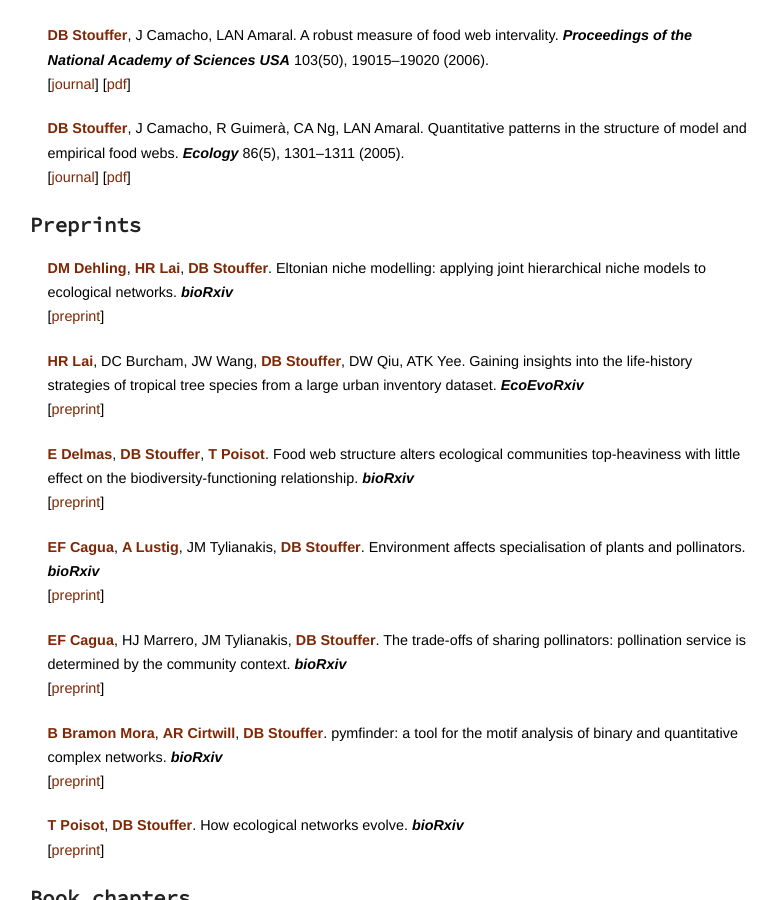
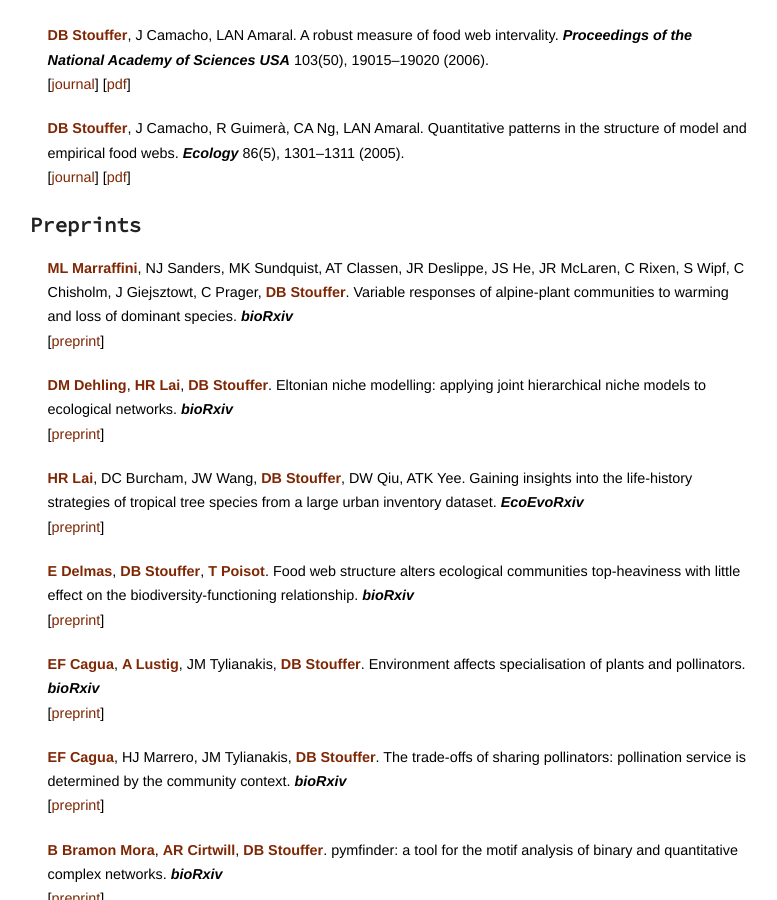
Before and after one commit to stoufferlab/stoufferlab.github.io, a Jekyll site: the page built from publications/index.html, in a window 1280 px wide and 900 px high, scrolled down 9998 px. Shown: the whole window, without its empty margins (375-1152 px from the left). Built offline with Jekyll 4.4.1, drawn with Linux system fonts in a browser that asks for light colours; nearby versions of some CDN libraries; library files that are not in the unit come from our copies; a script that is not in the unit is left out.

Commit message:
Michelle has posted her WaRMs paper to bioRxiv

```diff
--- a/publications/preprints.html
+++ b/publications/preprints.html
@@ -1,3 +1,29 @@
+
+<div id="publication">
+<li>
+<p>
+<b style="color: rgb(127,39,4);">ML Marraffini</b>,
+NJ Sanders,
+MK Sundquist,
+AT Classen,
+JR Deslippe,
+JS He,
+JR McLaren,
+C Rixen,
+S Wipf,
+C Chisholm,
+J Giejsztowt,
+C Prager,
+<b style="color: rgb(127,39,4);">DB Stouffer</b>.
+Variable responses of alpine-plant communities to warming and loss of dominant species.
+<b><i>bioRxiv</i></b> <br>
+[<a href="https://www.biorxiv.org/content/10.1101/2024.08.13.604445">preprint</a>]
+<br>
+<small>
+</small>
+</p>
+</li>
+</div>
 
 <div id="publication">
 <li>
```
